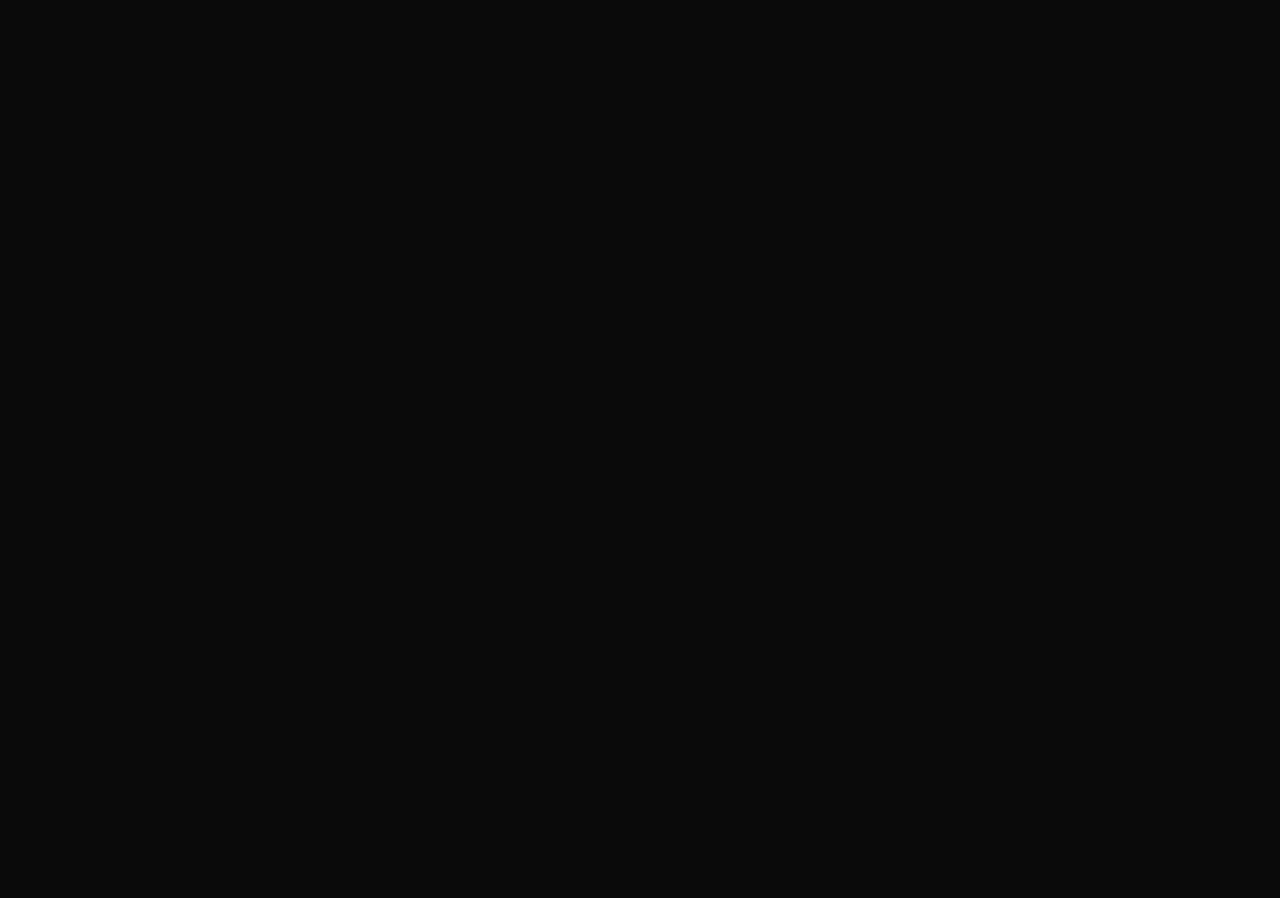
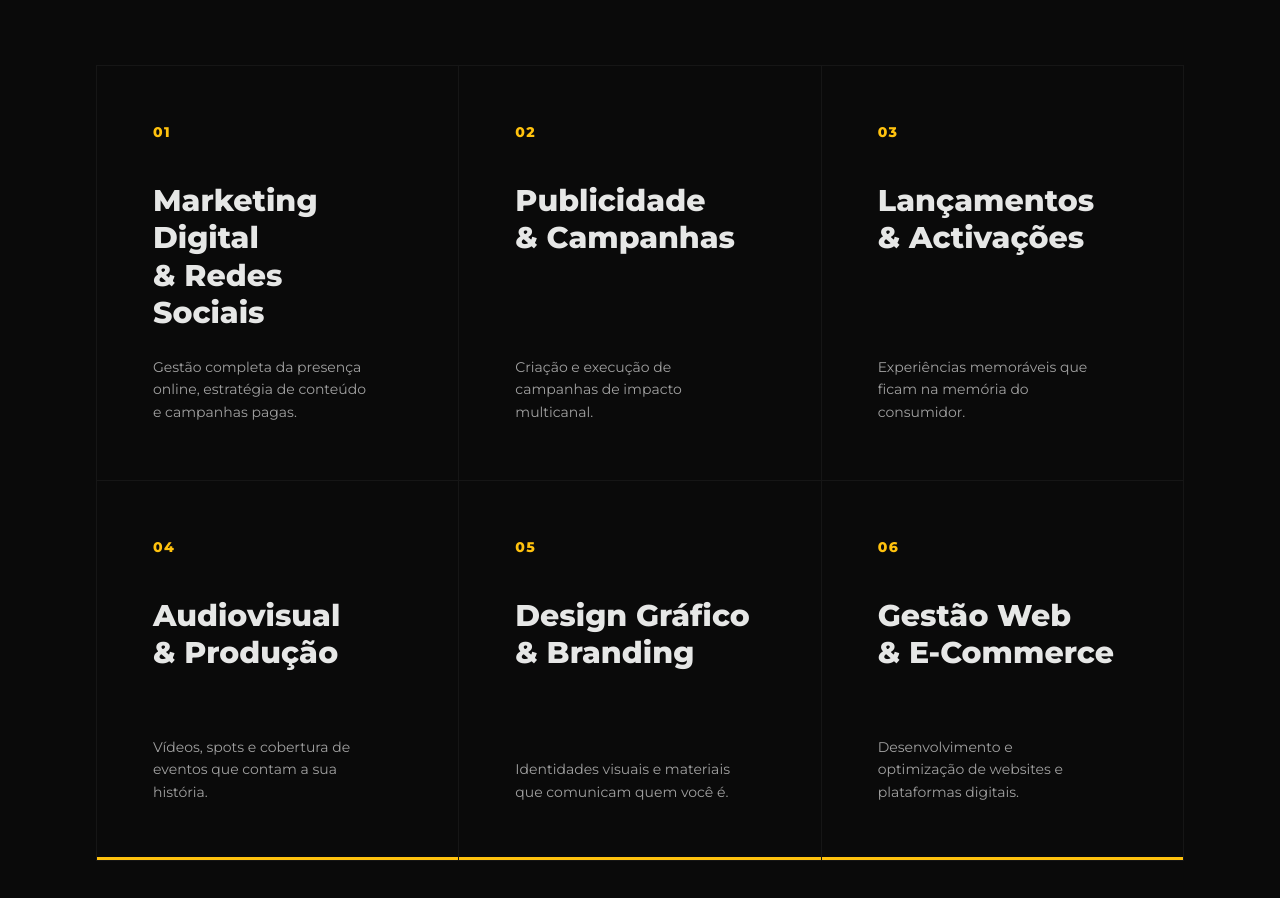
Before and after one commit to LouAntonio/media-guide-agency, a React (Vite) app: page / in a window 1280 px wide. Shown: the part 2820-3718 px from the top of the page. Before the commit the page ends 2548 px from the top, so only its background shows below. Built offline with nearby package versions, Linux system fonts and the light colour scheme; a web font is replaced by a local one.

Commit message:
feat: add Services section with animations and data integration

```diff
--- a/src/App.tsx
+++ b/src/App.tsx
@@ -1,4 +1,5 @@
 import AboutSection from "./components/About";
+import { ServicesSection } from "./components/Services";
 
 function App() {
 	const logoLayers = [1, 2, 5, 6, 7];
@@ -90,6 +91,7 @@ function App() {
 				</div>
 			</div>
 			<AboutSection />
+			<ServicesSection />
 		</main>
 	);
 }
--- /dev/null
+++ b/src/components/Services/ServicesSection.tsx
@@ -0,0 +1,94 @@
+import { motion } from "framer-motion";
+import { servicesData } from "./data";
+
+export default function ServicesSection() {
+	const containerVariants = {
+		hidden: { opacity: 0 },
+		visible: {
+			opacity: 1,
+			transition: {
+				staggerChildren: 0.15,
+			},
+		},
+	};
+
+	const itemVariants = {
+		hidden: { opacity: 0, y: 40 },
+		visible: {
+			opacity: 1,
+			y: 0,
+			transition: { type: "tween", ease: "easeOut", duration: 0.6 },
+		},
+	} as const;
+
+	return (
+		<section className="bg-[#0a0a0a] text-white py-24 md:py-32 w-full border-t border-white/5 flex flex-col items-center">
+			<div className="w-full max-w-[1440px] px-6 md:px-12 lg:px-24">
+				{/* Section Header */}
+				<div className="mb-20">
+					<div className="flex items-center gap-3 mb-4">
+						<div className="w-8 h-[2px] bg-amarelo"></div>
+						<span className="text-amarelo text-[11px] md:text-xs font-semibold tracking-[0.3em] uppercase">
+							O que fazemos
+						</span>
+					</div>
+					<h2 className="text-5xl md:text-7xl lg:text-8xl font-bold uppercase tracking-tight text-white mb-2">
+						Serviços
+					</h2>
+				</div>
+
+				{/* Grid Container */}
+				<motion.div
+					className="grid grid-cols-1 md:grid-cols-2 lg:grid-cols-3 border-t border-l border-white/5"
+					variants={containerVariants}
+					initial="hidden"
+					whileInView="visible"
+					viewport={{ once: true, margin: "-10%" }}
+				>
+					{servicesData.map((service, index) => {
+						// Logic for the thick bottom border as seen in the reference image
+						// We'll apply it globally at the bottom of the grid layout
+						const isMobileLast = index === servicesData.length - 1;
+						const isTabletLastRow = index >= servicesData.length - 2;
+						const isDesktopLastRow = index >= servicesData.length - 3;
+
+						return (
+							<motion.div
+								key={service.id}
+								variants={itemVariants}
+								className="group relative flex flex-col p-8 sm:p-10 xl:p-14
+									border-r border-b border-white/5
+									bg-[#0a0a0a] hover:bg-[#111111] overflow-hidden
+									transition-colors duration-500 ease-out min-h-[320px] md:min-h-[380px]"
+							>
+								{/* Number Indicator */}
+								<div className="text-amarelo text-sm font-bold tracking-widest mb-10">
+									{service.id}
+								</div>
+
+								{/* Title */}
+								<h3 className="text-2xl md:text-3xl font-bold mb-6 leading-tight whitespace-pre-line text-white/90 group-hover:text-white transition-colors duration-300">
+									{service.title}
+								</h3>
+
+								{/* Description */}
+								<p className="text-[#a1a1a1] text-sm leading-relaxed mt-auto max-w-[90%] font-medium">
+									{service.description}
+								</p>
+
+								{/* The Thick Accent Border at the bottom (Static for Last Row, Hover for others) */}
+								<div
+									className={`absolute bottom-0 left-0 right-0 bg-amarelo transition-all duration-500 ease-out origin-left
+										${isMobileLast ? "max-md:h-[3px] max-md:scale-x-100" : "max-md:h-[2px] max-md:scale-x-0 group-hover:max-md:scale-x-100"}
+										${isTabletLastRow ? "md:h-[3px] md:scale-x-100 lg:h-[2px] lg:scale-x-0 group-hover:lg:scale-x-100" : "md:h-[2px] md:scale-x-0 group-hover:md:scale-x-100 lg:h-[2px] lg:scale-x-0 group-hover:lg:scale-x-100"}
+										${isDesktopLastRow ? "lg:h-[3px] lg:scale-x-100" : ""}
+									`}
+								/>
+							</motion.div>
+						);
+					})}
+				</motion.div>
+			</div>
+		</section>
+	);
+}
--- /dev/null
+++ b/src/components/Services/data.ts
@@ -0,0 +1,33 @@
+export const servicesData = [
+	{
+		id: "01",
+		title: "Marketing Digital\n& Redes Sociais",
+		description:
+			"Gestão completa da presença online, estratégia de conteúdo e campanhas pagas.",
+	},
+	{
+		id: "02",
+		title: "Publicidade\n& Campanhas",
+		description: "Criação e execução de campanhas de impacto multicanal.",
+	},
+	{
+		id: "03",
+		title: "Lançamentos\n& Activações",
+		description: "Experiências memoráveis que ficam na memória do consumidor.",
+	},
+	{
+		id: "04",
+		title: "Audiovisual\n& Produção",
+		description: "Vídeos, spots e cobertura de eventos que contam a sua história.",
+	},
+	{
+		id: "05",
+		title: "Design Gráfico\n& Branding",
+		description: "Identidades visuais e materiais que comunicam quem você é.",
+	},
+	{
+		id: "06",
+		title: "Gestão Web\n& E-Commerce",
+		description: "Desenvolvimento e optimização de websites e plataformas digitais.",
+	},
+];
--- /dev/null
+++ b/src/components/Services/index.ts
@@ -0,0 +1 @@
+export { default as ServicesSection } from "./ServicesSection";
```
